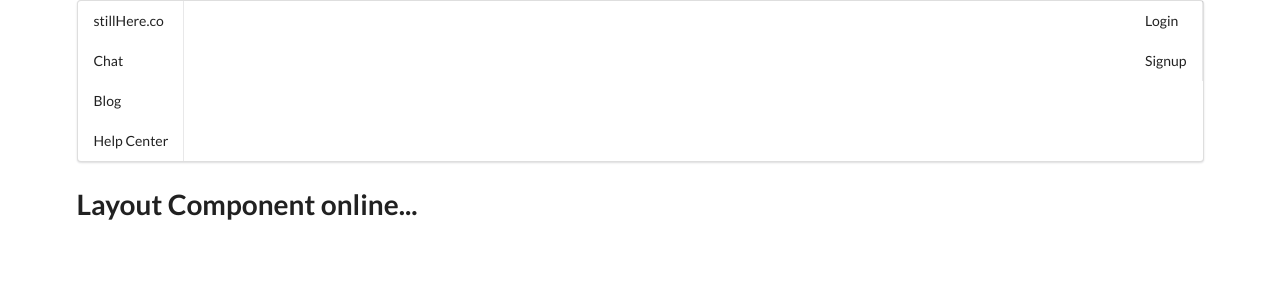
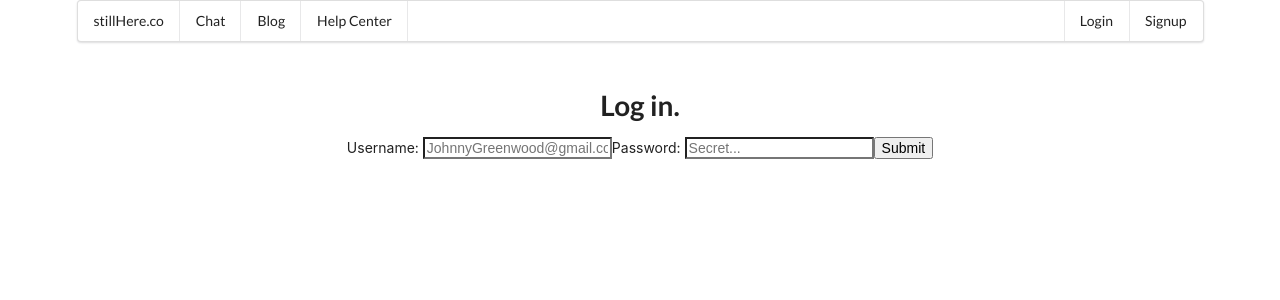
Before and after one commit to Aoliveras/still-here, a React (Create React App) app in the folder client/: page /login in a window 1280 px wide. Shown: the top 300 px of the page. Built offline with nearby package versions, Linux system fonts and the light colour scheme.

Commit message:
created components and routes for each of the links in Navbar, basic connection right now. Login screen is working, Next step, create message to alert when invalid credentials are used to sign in and set up sign up page.

```diff
--- a/client/src/App.js
+++ b/client/src/App.js
@@ -1,6 +1,13 @@
 import React, { Component } from 'react';
 import { Route, Switch, Redirect } from 'react-router-dom';
 import Layout from './components/common/Layout/Layout';
+import Home from './components/Home/Home';
+import Chat from './components/Chat/Chat';
+import Blog from './components/Blog/Blog';
+import Help from './components/Help/Help';
+import Login from './components/Login/Login';
+import Logout from './components/Logout/Logout';
+import Signup from './components/Signup/Signup';
 import httpClient from './utilities/httpClient';
 import './App.css';
 
@@ -20,12 +27,25 @@ class App extends Component {
   }
 
   render() {
+    let { currentUser } = this.state;
+    let { onAuthSuccess, onLogout } = this;
     return (
-      <Layout>
-        <div className="ui center aligned container">
-          <h1>Still Here.</h1>
-          <h3>An app for those of us who need a little help from our friends.</h3>
-        </div>
+      <Layout currentUser={currentUser}>
+        <Switch>
+          <Route exact path="/" component={Home} />
+          <Route path="/chat" component={Chat} />
+          <Route path="/blog" component={Blog} />
+          <Route path="/help" component={Help} />
+          <Route path="/login" render={(props) => {
+            return <Login {...props} onLoginSuccess={onAuthSuccess} />
+          }} />
+          <Route path="/logout" render={() => {
+            return <Logout onLogout={onLogout}/>
+          }} />
+          <Route path="/signup" render={(props) => {
+            return <Signup {...props} onSignupSuccess={onAuthSuccess} />
+          }} />
+        </Switch>
       </Layout>
     );
   }
--- /dev/null
+++ b/client/src/components/Blog/Blog.js
@@ -0,0 +1,10 @@
+import React from 'react';
+
+export default () => {
+    return (
+        <div className="ui center aligned container" style={{ marginTop: "45px" }}>
+          <h1>Penny for your thoughts?</h1>
+          <h3>SHaring your thoughts can be healing for you and others.</h3>
+        </div>
+    )
+}
--- /dev/null
+++ b/client/src/components/Chat/Chat.js
@@ -0,0 +1,10 @@
+import React from 'react';
+
+export default () => {
+    return (
+        <div className="ui center aligned container" style={{ marginTop: "45px" }}>
+          <h1>Here to chat.</h1>
+          <h3>Chat with friends who know what you're going through.</h3>
+        </div>
+    )
+}
--- /dev/null
+++ b/client/src/components/Help/Help.js
@@ -0,0 +1,10 @@
+import React from 'react';
+
+export default () => {
+    return (
+        <div className="ui center aligned container" style={{ marginTop: "45px" }}>
+          <h1>Here to help.</h1>
+          <h3>Asking for help can be hard, let us make it a bit easier for you.</h3>
+        </div>
+    )
+}
--- /dev/null
+++ b/client/src/components/Home/Home.js
@@ -0,0 +1,18 @@
+import React from 'react';
+import { Link } from 'react-router-dom';
+
+
+export default () => {
+    return (
+        <div className="ui center aligned container" style={{ marginTop: "45px" }}>
+          <div className='ui huge header'>Still Here.</div>
+          <p style={{ fontSize: "25px" }}>When you need someone who understands. <br/>
+            When you need to share your story. <br/>
+            When you need a little help from a friend.
+          </p>
+          <button className='ui button'>
+            <Link className="nav-link" to="/signup">Join us</Link>
+          </button>
+        </div>
+        )
+};
--- /dev/null
+++ b/client/src/components/Login/Login.js
@@ -0,0 +1,59 @@
+import React, { Component } from 'react';
+import httpClient from '../../utilities/httpClient';
+
+class Login extends Component {
+    state = {
+        email: "",
+        password: ""
+    }
+
+    handleChange = (e) => {
+        let { name, value } = e.target;
+        this.setState({ [name]: value });
+    }
+
+    handleSubmit = async (e) => {
+        e.preventDefault();
+        let { email, password } = this.state;
+        // Send data
+        let user = await httpClient.authenticate({ email, password }, "/api/users/authenticate");
+        this.setState({ email: "", password: "" });
+        if (user) {
+            this.props.onLoginSuccess();
+            this.props.history.push('/');
+        } else {
+            //create invalid credentials message
+        }
+    }
+
+    render() {
+        let { email, password } = this.state;
+        let { handleChange, handleSubmit } = this;
+        return (
+        <div className="ui center aligned container" style={{ marginTop: "45px" }}>
+                <h1>Log in.</h1>
+                <form onSubmit={handleSubmit} >
+                    <label>Username: </label>
+                    <input
+                        type="text"
+                        name="email"
+                        placeholder="JohnnyGreenwood@gmail.com"
+                        onChange={handleChange}
+                        value={email}
+                        />
+                    <label>Password: </label>
+                    <input
+                        type="password"
+                        name="password"
+                        placeholder="Secret..."
+                        onChange={handleChange}
+                        value={password}
+                        />
+                    <input type="submit"/>
+                </form>
+            </div>
+        )
+    }
+};
+
+export default Login;
--- /dev/null
+++ b/client/src/components/Logout/Logout.js
@@ -0,0 +1,15 @@
+import React, {Component} from 'react';
+import { Redirect } from 'react-router-dom';
+
+class Logout extends Component {
+
+    componentDidMount() {
+        this.props.onLogout();
+    }
+
+    render() {
+        return <Redirect to="/login"/>
+    }
+}
+
+export default Logout
--- /dev/null
+++ b/client/src/components/Signup/Signup.js
@@ -0,0 +1,23 @@
+import React, {Component} from 'react';
+import httpClient from '../../utilities/httpClient'
+
+class Signup extends Component {
+    state = {
+        userName: "",
+        email: "",
+        password: "",
+        location: "",
+        lookingFor: ""
+    }
+
+    render() {
+        return(
+        <div className="ui center aligned container" style={{ marginTop: "45px" }}>
+                <h1>Sign up.</h1>
+                <h3>Sign up form will go here.</h3>
+            </div>
+        )
+    }
+}
+
+export default Signup;
--- a/client/src/components/common/Layout/Layout.js
+++ b/client/src/components/common/Layout/Layout.js
@@ -1,11 +1,13 @@
 import React from 'react';
 import Navbar from '../Navbar/Navbar';
 
-export default () => {
+export default ({ children, currentUser }) => {
     return (
         <div className="ui container">
-            <Navbar />
-            <h1>Layout Component online...</h1>
+            <Navbar currentUser={currentUser}/>
+            <div className="ui container">
+                { children }
+            </div>
         </div>
     )
 };
--- a/client/src/components/common/Navbar/Navbar.js
+++ b/client/src/components/common/Navbar/Navbar.js
@@ -4,29 +4,28 @@ import { Link } from 'react-router-dom';
 
 export default ({ currentUser }) => {
     return (
-        <nav className="ui pointing menu">
-            <div className="">
+        <div className="column">
+        <nav className="ui menu">
                 <Link className="item" to="/">stillHere.co</Link>
-                <Link className="item" to="#">Chat</Link>
-                <Link className="item" to="#">Blog</Link>
-                <Link className="item" to="#">Help Center</Link>
-            </div>
-            <div className="right menu">
+                <Link className="item" to="/chat">Chat</Link>
+                <Link className="item" to="/blog">Blog</Link>
+                <Link className="item" to="/help">Help Center</Link>
                 {currentUser
                     ? (
-                        <span>
+                        <div className="right menu">
                             <span className="item">{currentUser.name}</span>
-                            <Link className="item" to="#">Logout</Link>
-                        </span>
+                            <Link className="item" to="/logout">Logout</Link>
+                        </div>
                     )
                     : (
-                        <span>
-                        <Link className="item" to="#">Login</Link>
-                        <Link className="item" to="#">Signup</Link>
-                        </span>
+                        <div className="right menu">
+
+                        <Link className="item" to="/login">Login</Link>
+                        <Link className="item" to="/signup">Signup</Link>
+                        </div>
                     )
                 }
-            </div>
         </nav>
+        </div>
     )
 };
```
